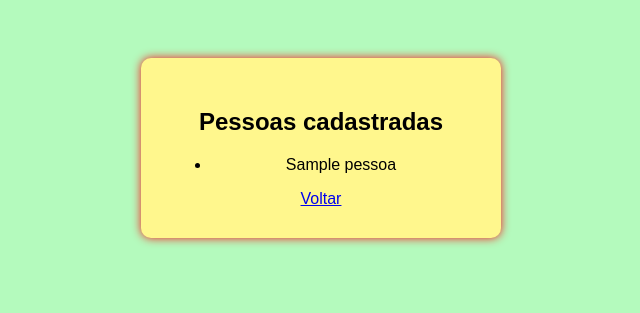
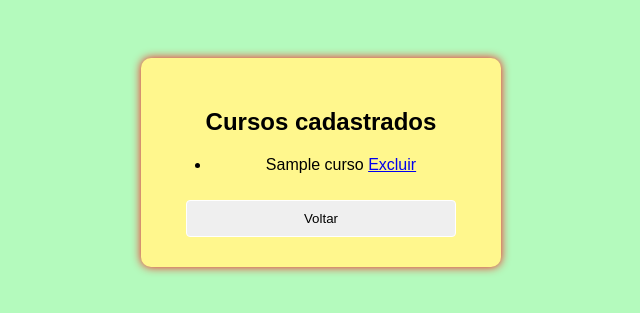
Before and after one commit to taylonrimolo/api-integracao, a Flask app: template templates/lista.html in a window 1280 px wide. Shown: the top 313 px of the page, without its empty margins (319-959 px from the left). Run offline with Flask 3, Linux system fonts and the light colour scheme; the template is opened without the code that fills it: most values are stand-ins (such as "Sample title", 1, 10 or a date in 2020).

Commit message:
alterações

```diff
--- a/app.py
+++ b/app.py
@@ -15,7 +15,7 @@ def init_db():
         '''
         CREATE TABLE IF NOT EXISTS pessoa (
             id INTEGER PRIMARY KEY AUTOINCREMENT,
-            nome TEXT NOT NULL
+            curso TEXT NOT NULL
         )
         '''
     )
@@ -33,24 +33,27 @@ def home():
 
 # Criar uma rota para o resposta.html funcionar
 
+
 @app.route("/resposta", methods=["POST"])
 def resposta():
-    nome = request.form['nome']
+    curso = request.form['curso']
     connect = sqlite3.connect(db_name)
     c = connect.cursor()
-    c.execute("INSERT INTO pessoa (nome) VALUES (?)", (nome,))
+    c.execute("INSERT INTO pessoa (curso) VALUES (?)", (curso,))
     connect.commit()
     connect.close()
-    return render_template('resposta.html', nome=nome)
+    return render_template('resposta.html', curso=curso)
+
 
 @app.route('/lista')
 def lista():
     connect = sqlite3.connect(db_name)
     c = connect.cursor()
-    c.execute("SELECT id, nome FROM pessoa")
-    pessoas = c.fetchall()
+    c.execute("SELECT id, curso FROM pessoa")
+    cursos = c.fetchall()
     connect.close()
-    return render_template('lista.html', pessoas=pessoas)
+    return render_template('lista.html', cursos=cursos)
+
 
 @app.route('/deletar/<int:id>')
 def deletar(id):
--- a/templates/index.html
+++ b/templates/index.html
@@ -9,12 +9,10 @@
     <div class="container">
         <h1>Bem-vindo ao meu primeiro site usando Python e Flask</h1>
         <form action="/resposta" method="post">
-            <label for="nome">Digite seu nome:</label>
-            <input type="text" id="nome" name="nome" required>
+            <label for="curso">Digite o nome do curso:</label>
+            <input type="text" id="curso" name="curso" required>
             <button type="submit">Enviar</button>
-
         </form>
-
     </div>
 </body>
 </html>
--- a/templates/lista.html
+++ b/templates/lista.html
@@ -1,19 +1,31 @@
 <!DOCTYPE html>
 <html lang="pt-br">
   <head>
-    <meta charset="UTF-8">
-    <title>Lista de nomes</title>
-    <link rel="stylesheet" href="{{ url_for('static', filename='style.css') }}">
+    <meta charset="UTF-8" />
+    <title>Lista de cursos</title>
+    <link
+      rel="stylesheet"
+      href="{{ url_for('static', filename='style.css') }}"
+    />
   </head>
   <body>
     <div class="container">
-        <h2>Pessoas cadastradas</h2>
+      <h2>Cursos cadastrados</h2>
       <ul>
-            {% for pessoa in pessoas %}
-                <li>{{ pessoa[1] }}</li>
+        {% for curso in cursos %}
+        <li>
+          {{ curso[1] }}
+          <a
+            href="{{ url_for('deletar', id=curso[0]) }}"
+            >Excluir</a
+          >
+        </li>
         {% endfor %}
       </ul>
-        <a href="/">Voltar</a>
+
+      <button onclick="window.location.href='{{ url_for('home') }}'">
+        Voltar
+      </button>
     </div>
   </body>
 </html>
--- a/templates/resposta.html
+++ b/templates/resposta.html
@@ -8,8 +8,9 @@
 <body>
     <div class="container">
         <h2>Olá, {{ nome }}!</h2>
-    <button onclick='window.location.href="{{ url_for("home") }}"'>Voltar</button>
-    <button onclick='window.location.href="{{ url_for("lista") }}"'>Ver lista respostas</button>
+        <p>Você se cadastrou no curso: <strong>{{ curso }}</strong></p>
+        <button onclick="window.location.href='{{ url_for('home') }}'">Voltar</button>
+        <button onclick="window.location.href='{{ url_for('lista') }}'">Ver lista de respostas</button>
     </div>
 </body>
 </html>
```
Also changed, not shown: meus_dados.db. Lines whose indentation alone changed are shown as unchanged.
